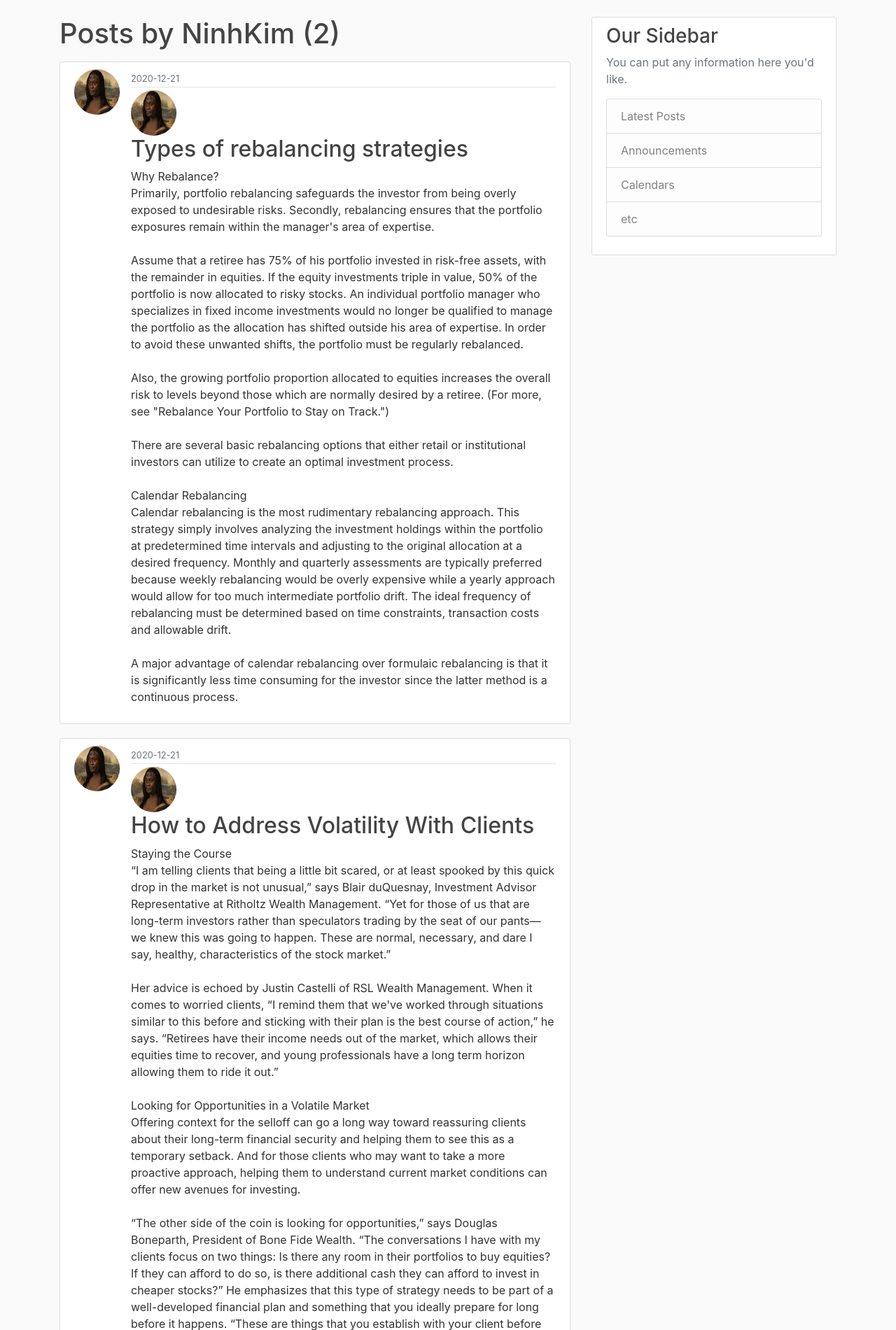
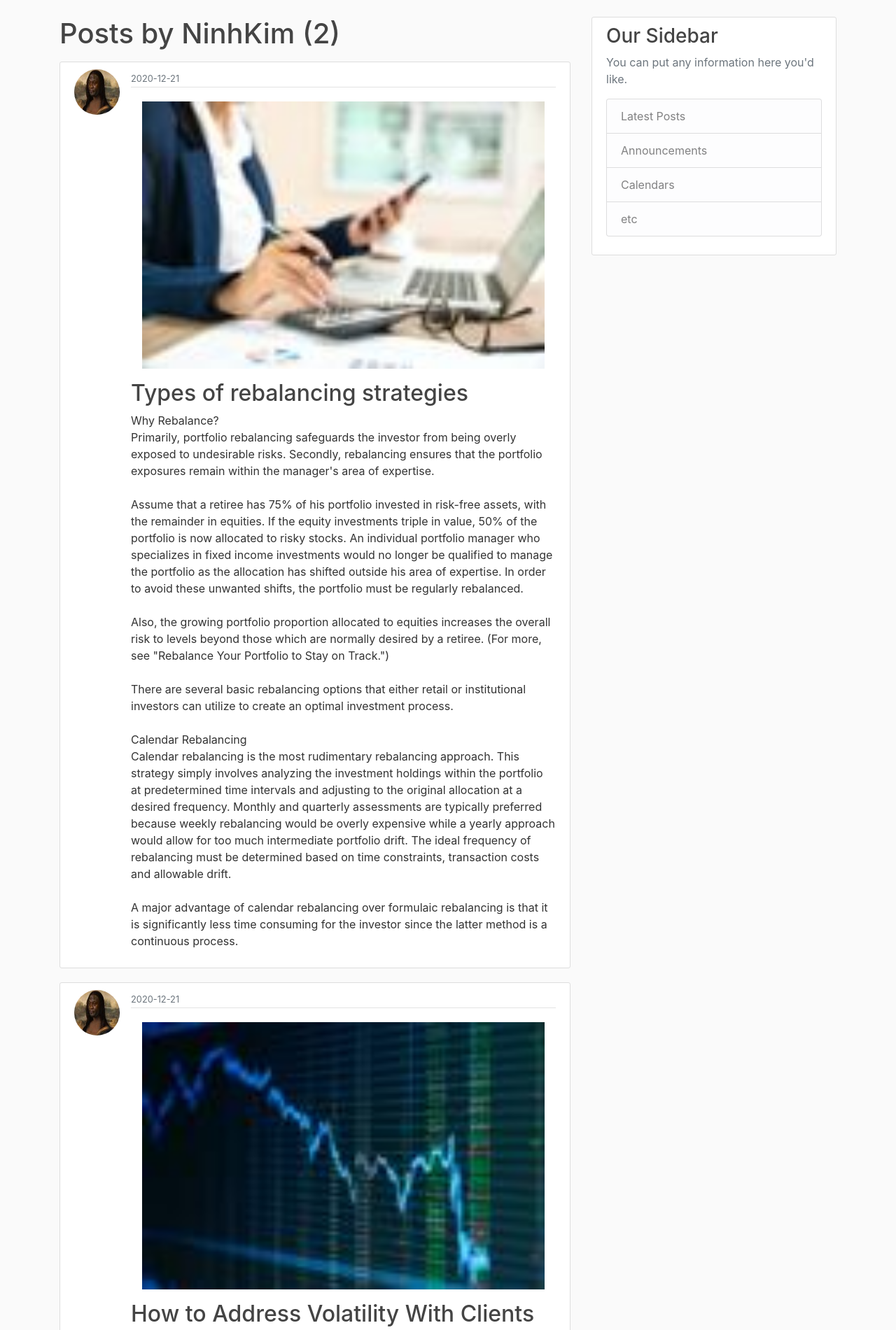
Before and after one commit to HiepNinh/FlaskBlog, a Flask app: a page that uses templates/users/user_posts.html in a window 1280 px wide. Shown: the part 56-1957 px from the top of the page at 70% size. Run offline with Flask 2, Linux system fonts and the light colour scheme; data comes from the database, SQL or seed files in the repository; both versions use the stored data as it was after the commit; some libraries are stand-ins or nearby versions.

Commit message:
Adding init data

```diff
--- a/templates/users/user_posts.html
+++ b/templates/users/user_posts.html
@@ -8,7 +8,7 @@
             <div class="article-metadata">
               <small class="text-muted">{{ post.date_posted.strftime('%Y-%m-%d') }}</small>
             </div>
-            <img class="rounded-circle article-img" src="{{ url_for('static', filename='profile_pics/' + post.author.image_file) }}">
+            <img class="w-100 p-3 d-block" src="{{ url_for('static', filename='post_pics/' + post.image_file) }}">
             <h2><a class="article-title" href="{{ url_for('posts.view_post', post_id=post.id) }}">{{ post.title }}</a></h2>
             <p class="article-content">{{ post.content }}</p>
           </div>
```
Also changed, not shown: databases/data/site.db, static/post_pics/10dc66447f8b2e36.jpg (added), static/post_pics/300dc01242d6e5fe.jpg (added), static/post_pics/4e6b29280ad3cfb4.jpg (added), static/post_pics/5641e656e452b02c.jpg (added), static/post_pics/72448bb6a1b641fd.jpg (added), static/post_pics/8c24e1d4efa56551.jpg (added), static/post_pics/8fbc62ffd4dbb381.jpg (added), static/post_pics/9696b7be77fda8c7.jpg (added), static/post_pics/9973d328e0be736e.jpg (added), static/post_pics/cecff2023db08f2f.jpg (added), static/post_pics/e28531888e78fa2e.jpg (added), static/profile_pics/36a4c5d54998a2b5.jpg (added), static/profile_pics/7d0dc08f5c6f9a86.jpg (added), 1 other file.
